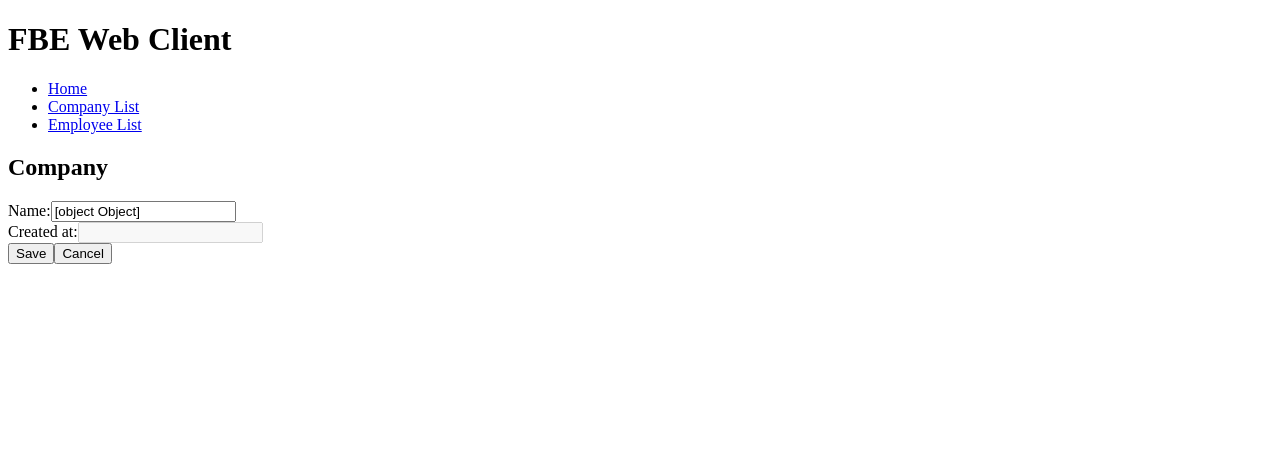
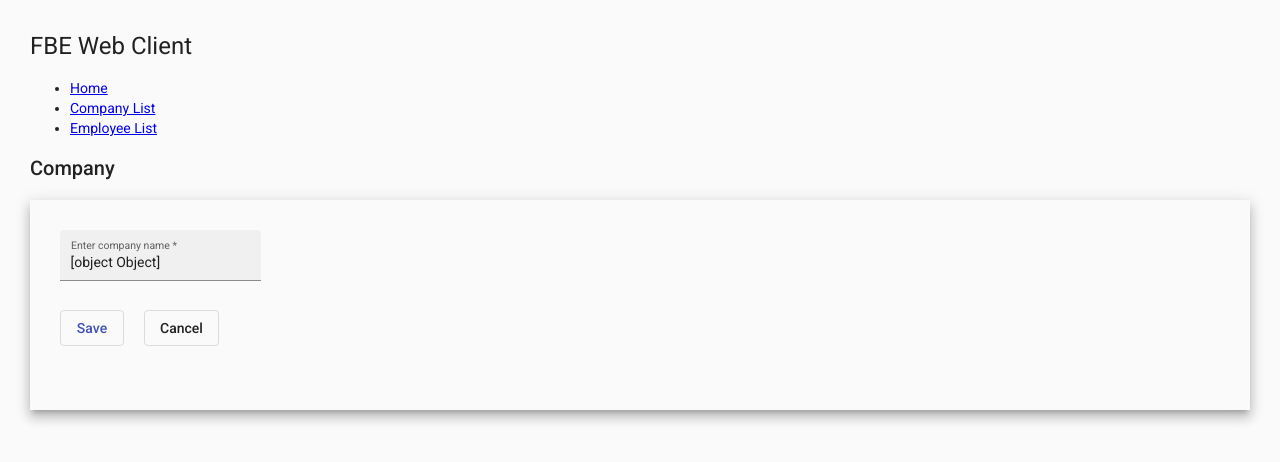
Before and after one commit to rafaelsouzaf/fbe-client, an Angular app: page /company/edit/1 in a window 1280 px wide. Shown: the top 462 px of the page. Built offline with nearby package versions, Linux system fonts and the light colour scheme; no server answers.

Commit message:
Add Angular Material

```diff
--- a/angular.json
+++ b/angular.json
@@ -19,8 +19,14 @@
             "polyfills": "src/polyfills.ts",
             "tsConfig": "tsconfig.app.json",
             "aot": true,
-                        "assets": ["src/favicon.ico", "src/assets"],
-                        "styles": ["src/styles.css"],
+            "assets": [
+              "src/favicon.ico",
+              "src/assets"
+            ],
+            "styles": [
+              "./node_modules/@angular/material/prebuilt-themes/indigo-pink.css",
+              "src/styles.css"
+            ],
             "scripts": []
           },
           "configurations": {
@@ -78,8 +84,14 @@
             "polyfills": "src/polyfills.ts",
             "tsConfig": "tsconfig.spec.json",
             "karmaConfig": "karma.conf.js",
-                        "assets": ["src/favicon.ico", "src/assets"],
-                        "styles": ["src/styles.css"],
+            "assets": [
+              "src/favicon.ico",
+              "src/assets"
+            ],
+            "styles": [
+              "./node_modules/@angular/material/prebuilt-themes/indigo-pink.css",
+              "src/styles.css"
+            ],
             "scripts": []
           }
         },
@@ -91,7 +103,9 @@
               "tsconfig.spec.json",
               "e2e/tsconfig.json"
             ],
-                        "exclude": ["**/node_modules/**"]
+            "exclude": [
+              "**/node_modules/**"
+            ]
           }
         },
         "e2e": {
--- a/package.json
+++ b/package.json
@@ -12,10 +12,12 @@
   "private": true,
   "dependencies": {
     "@angular/animations": "~9.1.11",
+    "@angular/cdk": "^9.2.4",
     "@angular/common": "~9.1.11",
     "@angular/compiler": "~9.1.11",
     "@angular/core": "~9.1.11",
     "@angular/forms": "~9.1.11",
+    "@angular/material": "^9.2.4",
     "@angular/platform-browser": "~9.1.11",
     "@angular/platform-browser-dynamic": "~9.1.11",
     "@angular/router": "~9.1.11",
--- a/src/app/company/company-edit/company-edit.component.css
+++ b/src/app/company/company-edit/company-edit.component.css
@@ -0,0 +1,3 @@
+button {
+    margin-right: 20px;
+}
--- a/src/app/company/company-edit/company-edit.component.html
+++ b/src/app/company/company-edit/company-edit.component.html
@@ -1,31 +1,38 @@
-<div class="col-md-6 user-container">
-    <h2 class="text-center">Company</h2>
+<h2>Company</h2>
+<div class="mat-elevation-z8 basic-container">
     <form [formGroup]="form" (ngSubmit)="onSubmit()">
         <div class="hidden">
             <input type="hidden" id="id" formControlName="id" />
         </div>
+
         <div class="form-group">
-            <label for="name">Name:</label>
-            <input
-                type="text"
-                id="name"
-                formControlName="name"
-                class="form-control"
-            />
+            <mat-form-field appearance="fill">
+                <mat-label>Enter company name</mat-label>
+                <input
+                    matInput
+                    #input
+                    formControlName="name"
+                    maxlength="255"
+                    placeholder="Ex. Company GmbH"
+                    required
+                />
+                <mat-error *ngIf="input.size">Name is invalid</mat-error>
+            </mat-form-field>
         </div>
-        <div class="form-group">
-            <label for="createdAt">Created at:</label>
-            <input
-                type="text"
-                id="createdAt"
-                formControlName="createdAt"
-                class="form-control"
-            />
-        </div>
-        <button class="btn btn-success">Save</button>
+
+        <button
+            type="submit"
+            mat-stroked-button
+            matTooltip="Save information"
+            color="primary"
+        >
+            Save
+        </button>
         <button
             type="button"
-            class="btn"
+            mat-stroked-button
+            matTooltip="Click to Cancel"
+            color="basic"
             routerLink="/company"
             routerLinkActive="active"
         >
--- a/src/app/company/company-edit/company-edit.component.ts
+++ b/src/app/company/company-edit/company-edit.component.ts
@@ -43,7 +43,6 @@ export class CompanyEditComponent implements OnInit {
             .pipe(catchError(handleError))
             .subscribe(result => {
                 alert('Content was updated!');
-                console.log(result);
                 this.router.navigate(['company']);
             });
     }
--- a/src/app/company/company-list/company-list.component.css
+++ b/src/app/company/company-list/company-list.component.css
@@ -0,0 +1,3 @@
+.add-button-container {
+    margin-bottom: 10px;
+}
--- a/src/app/company/company-list/company-list.component.html
+++ b/src/app/company/company-list/company-list.component.html
@@ -1,19 +1,64 @@
-<h2>Company List</h2>
-<a [routerLink]="'/company/add'">Add</a>
-<ul>
-    <li *ngFor="let company of companyList">
-        {{ company.name }} - {{ company.createdAt }}
-        <div>
-            <span
-                ><button [routerLink]="'/company/edit/' + company.id">
-                    Edit
-                </button></span
+<h2>Company</h2>
+<div class="add-button-container">
+    <button
+        mat-stroked-button
+        matTooltip="Click to Edit"
+        color="primary"
+        [routerLink]="'/company/add/'"
+    >
+        Add
+    </button>
+</div>
+<table
+    mat-table
+    matSort
+    matSortActive="id"
+    matSortDirection="asc"
+    class="mat-elevation-z8"
+    [dataSource]="dataSource"
+>
+    <!-- Id Column -->
+    <ng-container matColumnDef="id">
+        <th mat-header-cell mat-sort-header *matHeaderCellDef>#</th>
+        <td mat-cell *matCellDef="let row">{{ row.id }}</td>
+    </ng-container>
+
+    <!-- Namme Column -->
+    <ng-container matColumnDef="name">
+        <th mat-header-cell mat-sort-header *matHeaderCellDef>Name</th>
+        <td mat-cell *matCellDef="let row">{{ row.name }}</td>
+    </ng-container>
+
+    <!-- Created Column -->
+    <ng-container matColumnDef="createdAt">
+        <th mat-header-cell mat-sort-header *matHeaderCellDef disableClear>
+            Created at
+        </th>
+        <td mat-cell *matCellDef="let row">{{ row.createdAt | date }}</td>
+    </ng-container>
+
+    <ng-container matColumnDef="actions">
+        <th mat-header-cell *matHeaderCellDef>Actions</th>
+        <td mat-cell *matCellDef="let row">
+            <button
+                mat-icon-button
+                matTooltip="Click to Edit"
+                color="primary"
+                [routerLink]="'/company/edit/' + row.id"
             >
-            <span
-                ><button type="button" (click)="delete(company.id)">
-                    Delete
-                </button></span
+                Edit
+            </button>
+            <button
+                mat-icon-button
+                matTooltip="Click to Delete"
+                color="warn"
+                (click)="delete(row.id)"
             >
-        </div>
-    </li>
-</ul>
+                Delete
+            </button>
+        </td>
+    </ng-container>
+
+    <tr mat-header-row *matHeaderRowDef="displayedColumns"></tr>
+    <tr mat-row *matRowDef="let row; columns: displayedColumns"></tr>
+</table>
--- a/src/app/company/company-list/company-list.component.ts
+++ b/src/app/company/company-list/company-list.component.ts
@@ -1,8 +1,9 @@
-import { Component, OnInit } from '@angular/core';
+import { Component, OnInit, ViewChild } from '@angular/core';
 import { CompanyService } from '../company.service';
-import { Company } from '../company';
 import { catchError } from 'rxjs/operators';
 import { handleError } from '../../util/Error';
+import { MatTableDataSource } from '@angular/material/table';
+import { MatSort } from '@angular/material/sort';
 
 @Component({
     selector: 'app-company-list',
@@ -10,7 +11,10 @@ import { handleError } from '../../util/Error';
     styleUrls: ['./company-list.component.css']
 })
 export class CompanyListComponent implements OnInit {
-    companyList: Company[];
+    displayedColumns: string[] = ['id', 'name', 'createdAt', 'actions'];
+    dataSource = new MatTableDataSource();
+
+    @ViewChild(MatSort, { static: true }) sort: MatSort;
 
     constructor(private companyService: CompanyService) {}
 
@@ -24,7 +28,8 @@ export class CompanyListComponent implements OnInit {
             .pipe(catchError(handleError))
             .subscribe(result => {
                 // @ts-ignore
-                this.companyList = result.data;
+                this.dataSource = new MatTableDataSource(result.data);
+                this.dataSource.sort = this.sort;
             });
     }
 
@@ -34,7 +39,6 @@ export class CompanyListComponent implements OnInit {
             .pipe(catchError(handleError))
             .subscribe(result => {
                 alert('Content was deleted!');
-                console.log(result);
                 this.getAll();
             });
     }
--- a/src/index.html
+++ b/src/index.html
@@ -6,8 +6,16 @@
         <base href="/" />
         <meta name="viewport" content="width=device-width, initial-scale=1" />
         <link rel="icon" type="image/x-icon" href="favicon.ico" />
+        <link
+            href="https://fonts.googleapis.com/css?family=Roboto:300,400,500&display=swap"
+            rel="stylesheet"
+        />
+        <link
+            href="https://fonts.googleapis.com/icon?family=Material+Icons"
+            rel="stylesheet"
+        />
     </head>
-    <body>
+    <body class="mat-typography mat-app-background basic-container">
         <app-root></app-root>
     </body>
 </html>
--- a/src/styles.css
+++ b/src/styles.css
@@ -1 +1,24 @@
 /* You can add global styles to this file, and also import other style files */
+@import "~@angular/material/prebuilt-themes/indigo-pink.css";
+
+html,
+body {
+    height: 100%;
+}
+body {
+    margin: 0;
+    font-family: Roboto, "Helvetica Neue", sans-serif;
+}
+table {
+    width: 100%;
+}
+th.mat-sort-header-sorted {
+    color: black;
+}
+.basic-container {
+    padding: 30px;
+    min-height: 150px;
+}
+.form-group {
+    margin-bottom: 10px;
+}
```
Also changed, not shown: src/app/app.module.ts (+15 -1 lines), 1 other file (tests, documents, lock files or other folders). Lines whose indentation alone changed are shown as unchanged.
